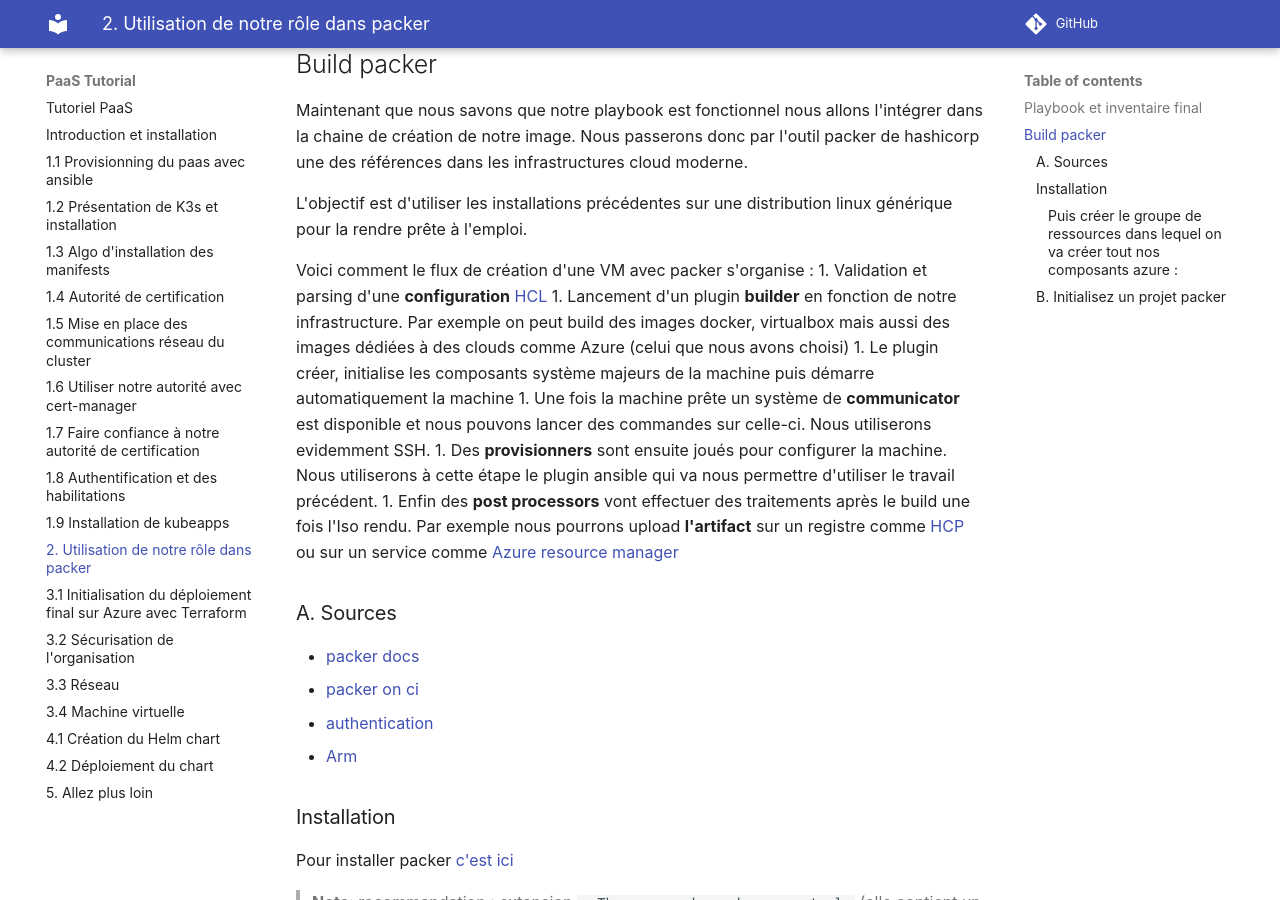
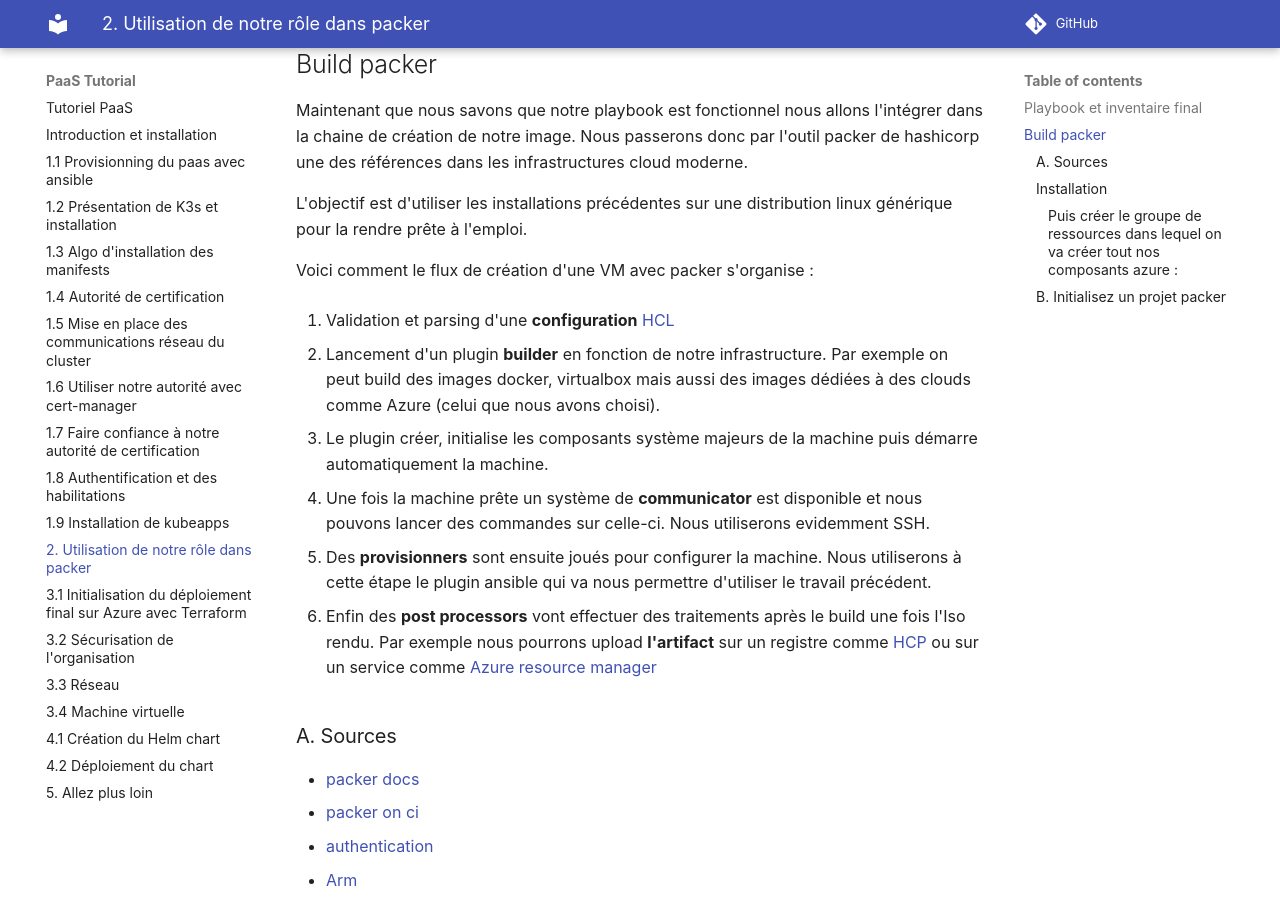
Before and after one commit to loic-roux-404/plateforme, an MkDocs documentation site: the page built from docs/2-packer-playbook.md, in a window 1280 px wide and 900 px high, scrolled down 2096 px. Built offline with MkDocs 1.6.1 and Material for MkDocs 9.7.7, drawn with Linux system fonts in a browser that asks for light colours; comment, search, counter and statistics services are not loaded.

Commit message:
fix doc lists

```diff
--- a/docs/2-packer-playbook.md
+++ b/docs/2-packer-playbook.md
@@ -92,11 +92,17 @@ Nous passerons donc par l'outil packer de hashicorp une des références dans le
 L'objectif est d'utiliser les installations précédentes sur une distribution linux générique pour la rendre prête à l'emploi.
 
 Voici comment le flux de création d'une VM avec packer s'organise :
+
 1. Validation et parsing d'une **configuration** [HCL](https://github.com/hashicorp/hcl)
-1. Lancement d'un plugin **builder** en fonction de notre infrastructure. Par exemple on peut build des images docker, virtualbox mais aussi des images dédiées à des clouds comme Azure (celui que nous avons choisi)
-1. Le plugin créer, initialise les composants système majeurs de la machine puis démarre automatiquement la machine
+
+1. Lancement d'un plugin **builder** en fonction de notre infrastructure. Par exemple on peut build des images docker, virtualbox mais aussi des images dédiées à des clouds comme Azure (celui que nous avons choisi).
+
+1. Le plugin créer, initialise les composants système majeurs de la machine puis démarre automatiquement la machine.
+
 1. Une fois la machine prête un système de **communicator** est disponible et nous pouvons lancer des commandes sur celle-ci. Nous utiliserons evidemment SSH.
+
 1. Des **provisionners** sont ensuite joués pour configurer la machine. Nous utiliserons à cette étape le plugin ansible qui va nous permettre d'utiliser le travail précédent.
+
 1. Enfin des **post processors** vont effectuer des traitements après le build une fois l'Iso rendu. Par exemple nous pourrons upload **l'artifact** sur un registre comme [HCP](https://cloud.hashicorp.com/products/packer) ou sur un service comme [Azure resource manager](https://learn.microsoft.com/fr-fr/azure/azure-resource-manager/management/overview)
 
 ### A. Sources
```
Also changed, not shown: docs/0-install.md (+1 -0 lines), docs/1-1-ansible-install.md (+1 -1 lines), docs/1-2-ansible-k3s.md (+1 -0 lines), docs/5-allez-plus-loin.md (+1 -0 lines).
